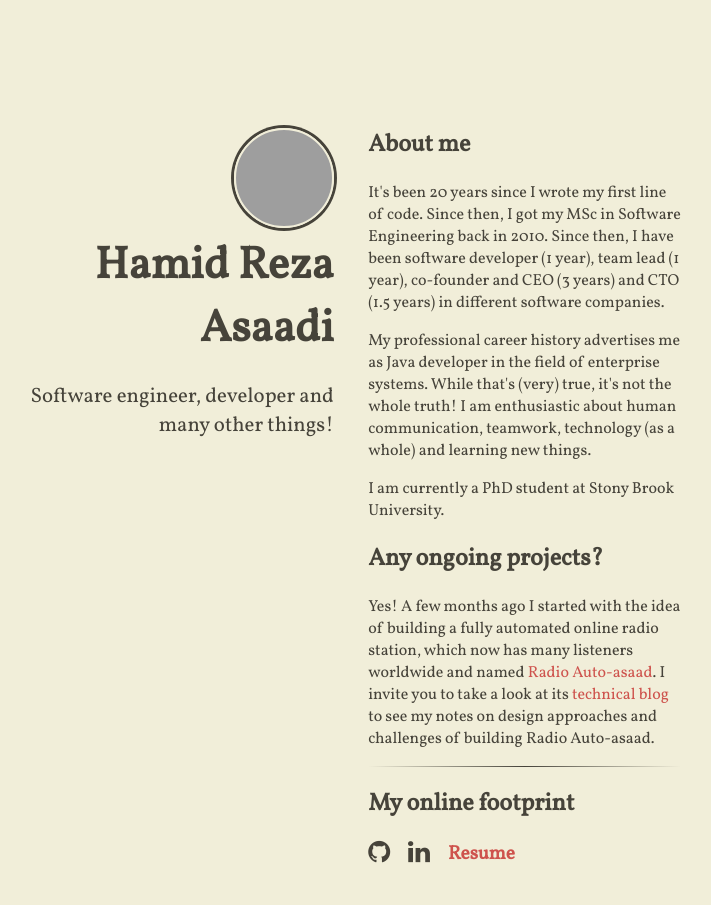
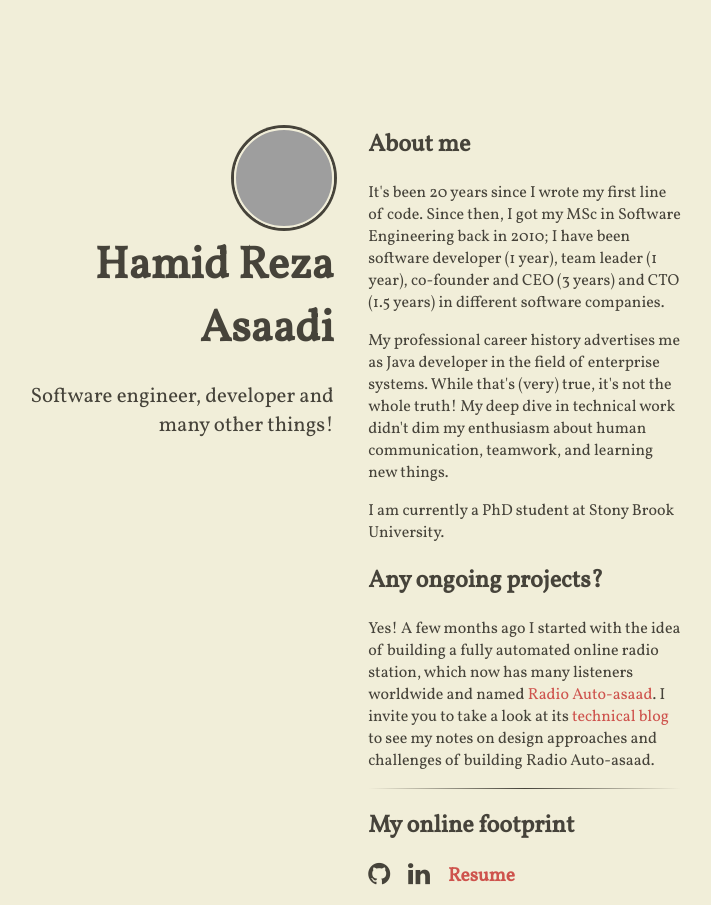
Before and after one commit to hrasadi/hrasadi.github.io, a Jekyll site: the page built from index.html, in a window 1280 px wide, cut to the strip 0-905 px from the top of the page. Shown: the whole strip, without its empty margins (299-1010 px from the left). Built offline with Jekyll 4.4.1, drawn with Linux system fonts in a browser that asks for light colours; nearby versions of some CDN libraries; grey boxes are pictures that could not be loaded.

Commit message:
my first homepage

```diff
--- a/_includes/content.html
+++ b/_includes/content.html
@@ -1,12 +1,12 @@
 <h2>About me</h2>
 <p>
-  It's been 20 years since I wrote my first line of code. Since then, I got my MSc in Software Engineering back in 2010.
-  Since then, I have been software developer (1 year), team lead (1 year), co-founder and CEO (3 years) and CTO (1.5 years)
+  It's been 20 years since I wrote my first line of code. Since then, I got my MSc in Software Engineering back in 2010;
+  I have been software developer (1 year), team leader (1 year), co-founder and CEO (3 years) and CTO (1.5 years)
   in different software companies.
 </p>
 <p>
   My professional career history advertises me as Java developer in the field of enterprise systems.
-  While that's (very) true, it's not the whole truth! I am enthusiastic about human communication, teamwork, technology (as a whole) and learning new things.
+  While that's (very) true, it's not the whole truth! My deep dive in technical work didn't dim my enthusiasm about human communication, teamwork, and learning new things.
 </p>
 <p>
   I am currently a PhD student at Stony Brook University.
```
